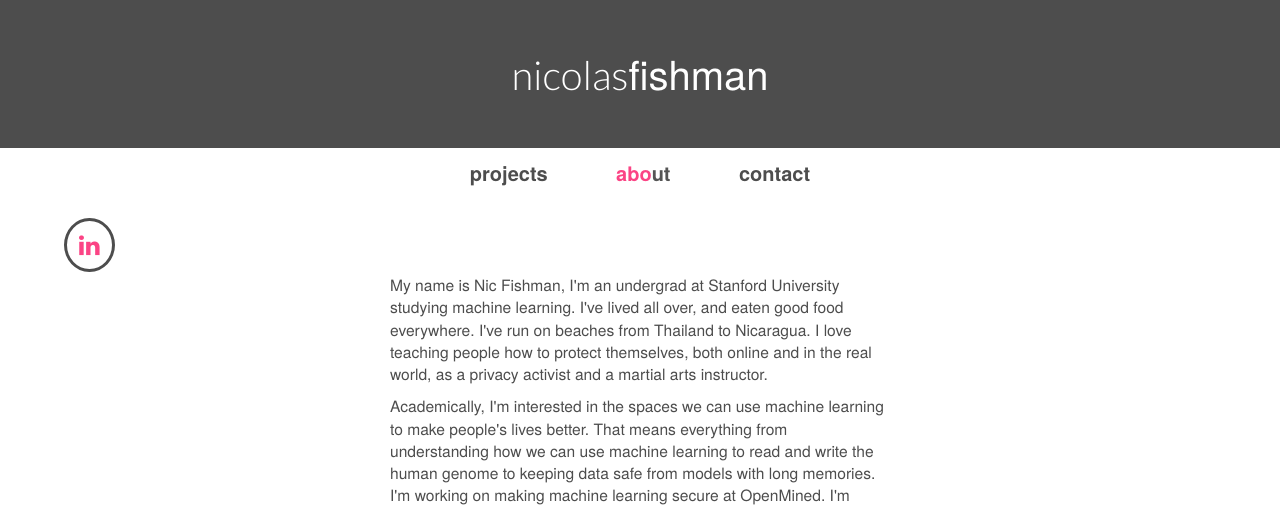
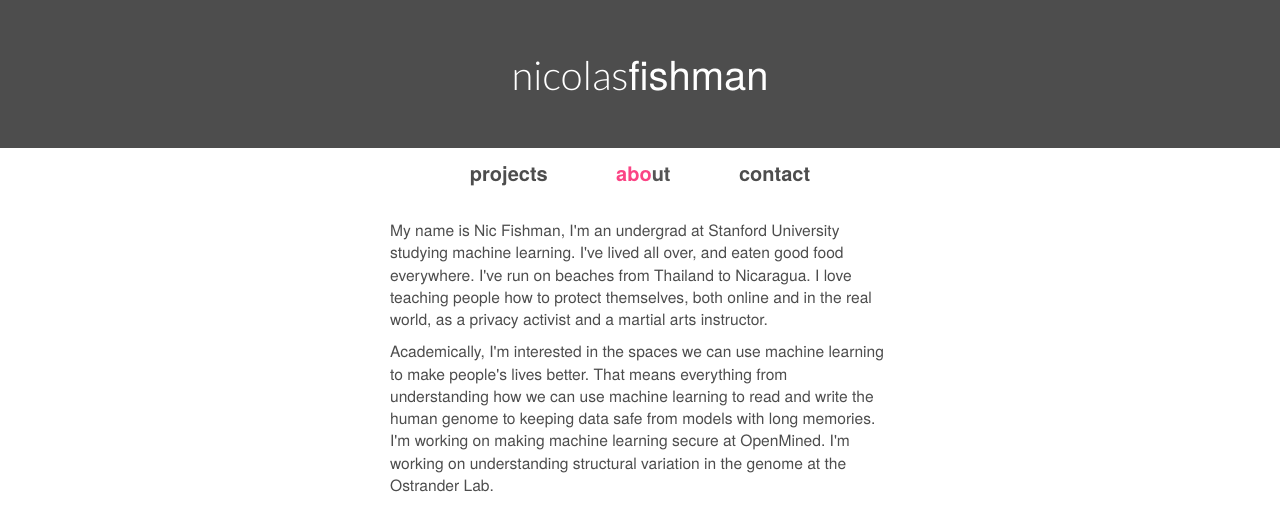
Before and after one commit to njwfish/personal-site, a Flask app: page / in a window 1280 px wide. Shown: the top 507 px of the page. Run offline with Flask 2, Linux system fonts and the light colour scheme; some libraries are stand-ins or nearby versions.

Commit message:
Removed debug font awesome test

```diff
--- a/njwfish/templates/base.html
+++ b/njwfish/templates/base.html
@@ -49,8 +49,6 @@
     </div><!-- /.navbar-collapse -->
 </nav>
 
-<i class="fa fa-linkedin"></i>
-
 {% if active_page == 'index' %}
 <title>about</title>
 {% else %}
```
